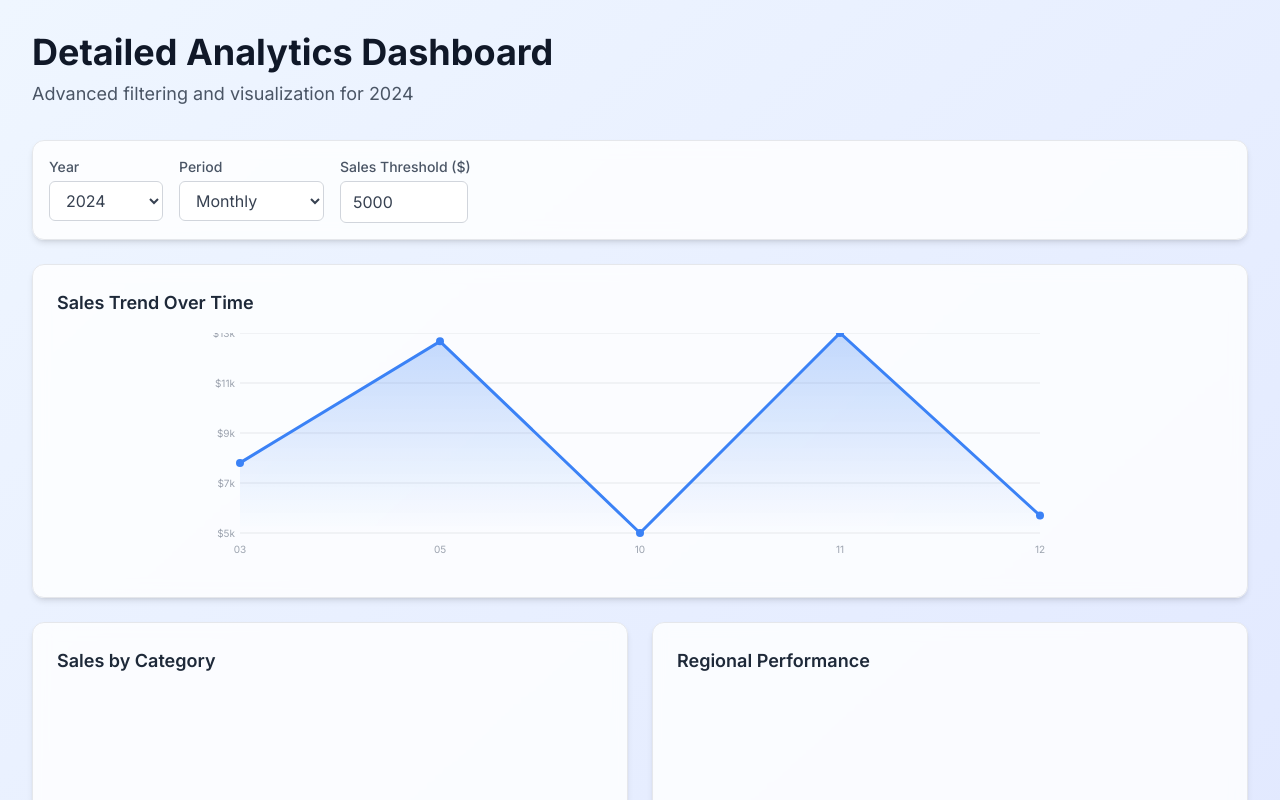
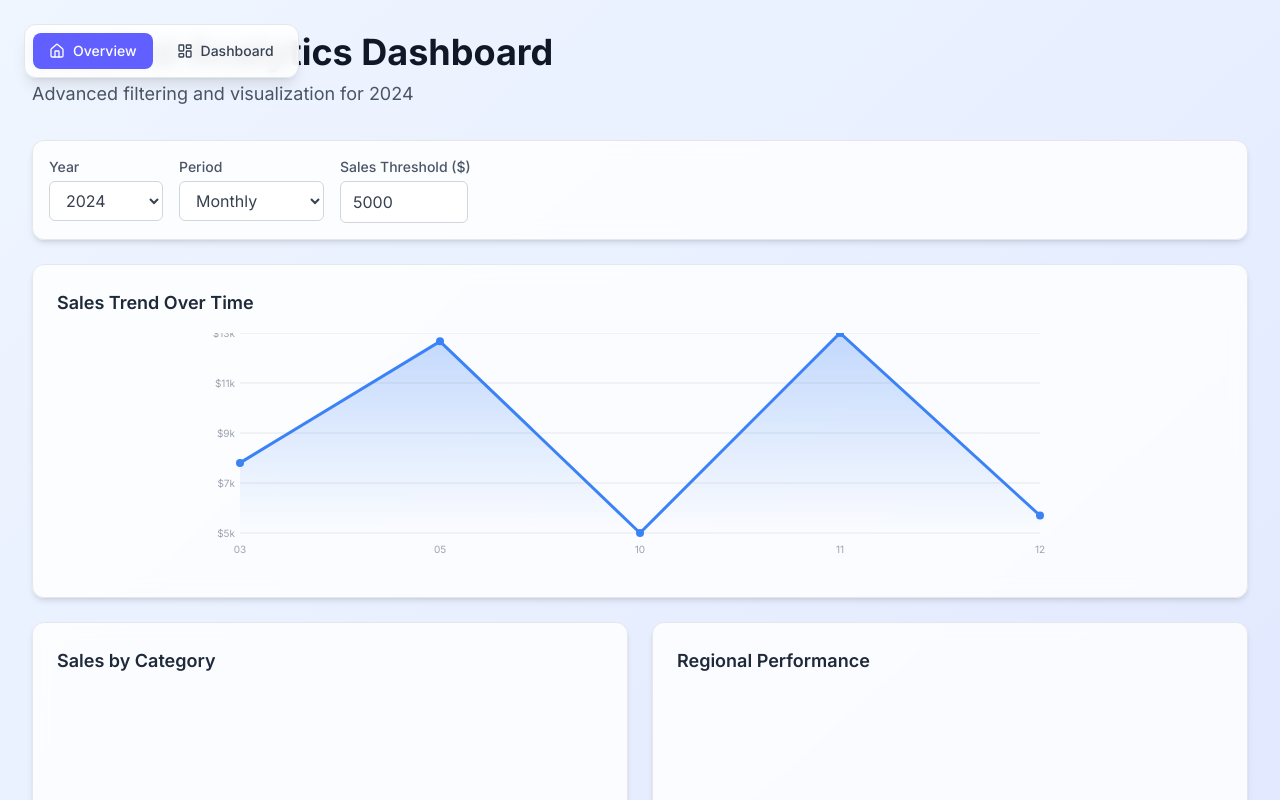
Before and after one commit to utkarsh-pratik/springer-capital-frontend-assessment, a Next.js app: page / in a window 1280 px wide. Shown: the top 800 px of the page. Built offline with nearby package versions, Linux system fonts and the light colour scheme.

Commit message:
Add navigation component and adjust layout for improved user experience

```diff
--- a/src/app/layout.tsx
+++ b/src/app/layout.tsx
@@ -1,6 +1,7 @@
 import type { Metadata } from "next";
 import { Inter } from "next/font/google";
 import "./globals.css";
+import { Navigation } from "@/components/molecules/Navigation";
 
 const inter = Inter({ subsets: ["latin"] });
 
@@ -17,6 +18,7 @@ export default function RootLayout({
   return (
     <html lang="en">
       <body className={`${inter.className} bg-gradient-to-br from-blue-50 to-indigo-100 text-gray-700`}>
+        <Navigation />
         {children}
       </body>
     </html>
--- a/src/app/page.tsx
+++ b/src/app/page.tsx
@@ -72,7 +72,7 @@ export default function DashboardPage() {
   const regionData = aggregateByRegion(filteredData);
 
   return (
-    <main className="min-h-screen w-full p-6 lg:p-8">
+    <main className="min-h-screen w-full p-6 pt-20 lg:p-8">
       <div className="mx-auto max-w-screen-2xl">
         {/* Header */}
         <header className="mb-8 flex items-end justify-between">
--- /dev/null
+++ b/src/components/molecules/Navigation.tsx
@@ -0,0 +1,36 @@
+"use client";
+
+import Link from "next/link";
+import { usePathname } from "next/navigation";
+import { LayoutDashboard, Home } from "lucide-react";
+
+export const Navigation = () => {
+  const pathname = usePathname();
+
+  return (
+    <nav className="fixed left-6 top-6 z-50 flex gap-2 rounded-xl border border-gray-200 bg-white/90 p-2 shadow-lg backdrop-blur-sm">
+      <Link
+        href="/"
+        className={`flex items-center gap-2 rounded-lg px-4 py-2 text-sm font-medium transition-all ${
+          pathname === "/"
+            ? "bg-indigo-500 text-white"
+            : "text-gray-700 hover:bg-gray-100"
+        }`}
+      >
+        <Home className="h-4 w-4" />
+        <span className="hidden sm:inline">Overview</span>
+      </Link>
+      <Link
+        href="/dashboard"
+        className={`flex items-center gap-2 rounded-lg px-4 py-2 text-sm font-medium transition-all ${
+          pathname === "/dashboard"
+            ? "bg-indigo-500 text-white"
+            : "text-gray-700 hover:bg-gray-100"
+        }`}
+      >
+        <LayoutDashboard className="h-4 w-4" />
+        <span className="hidden sm:inline">Dashboard</span>
+      </Link>
+    </nav>
+  );
+};
```
